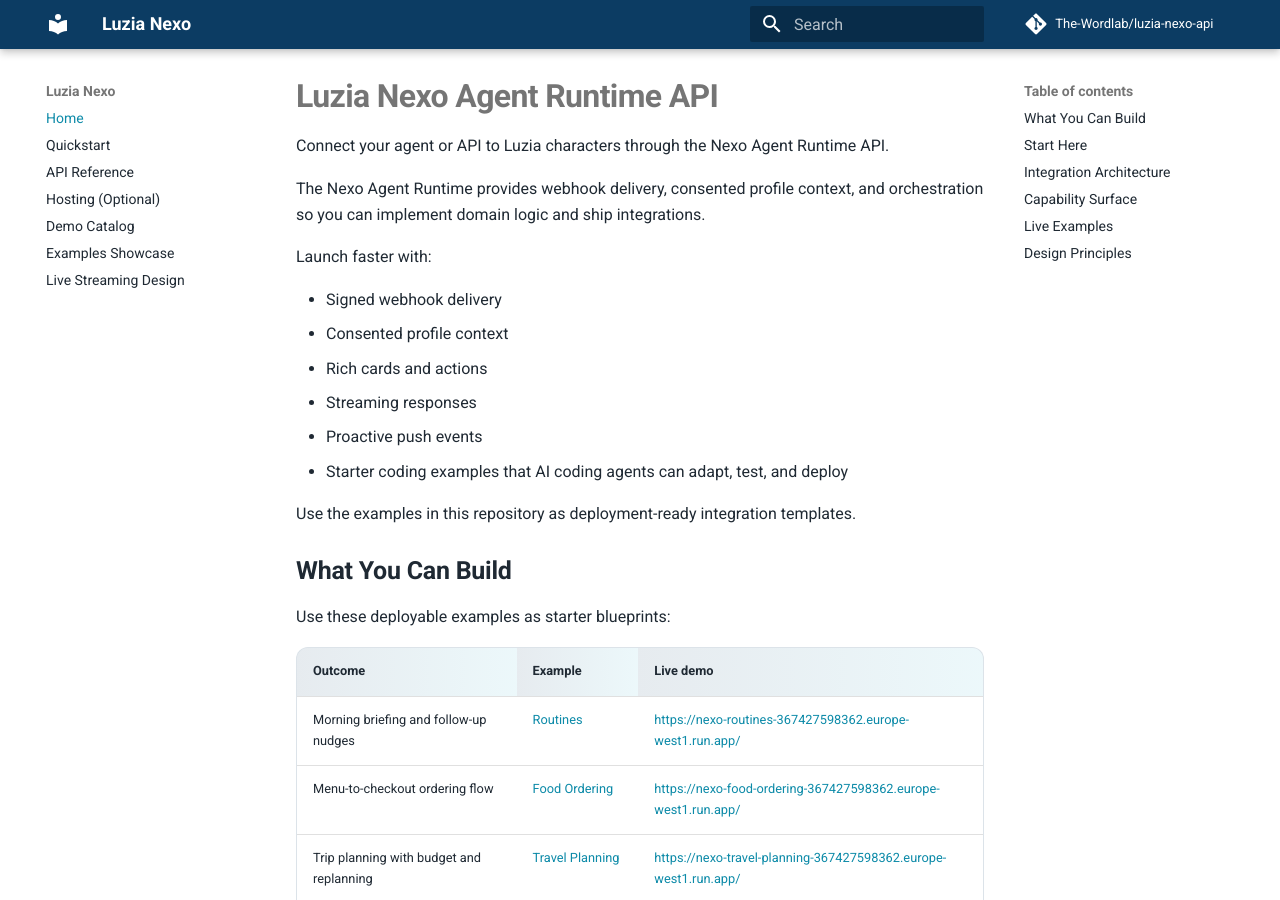
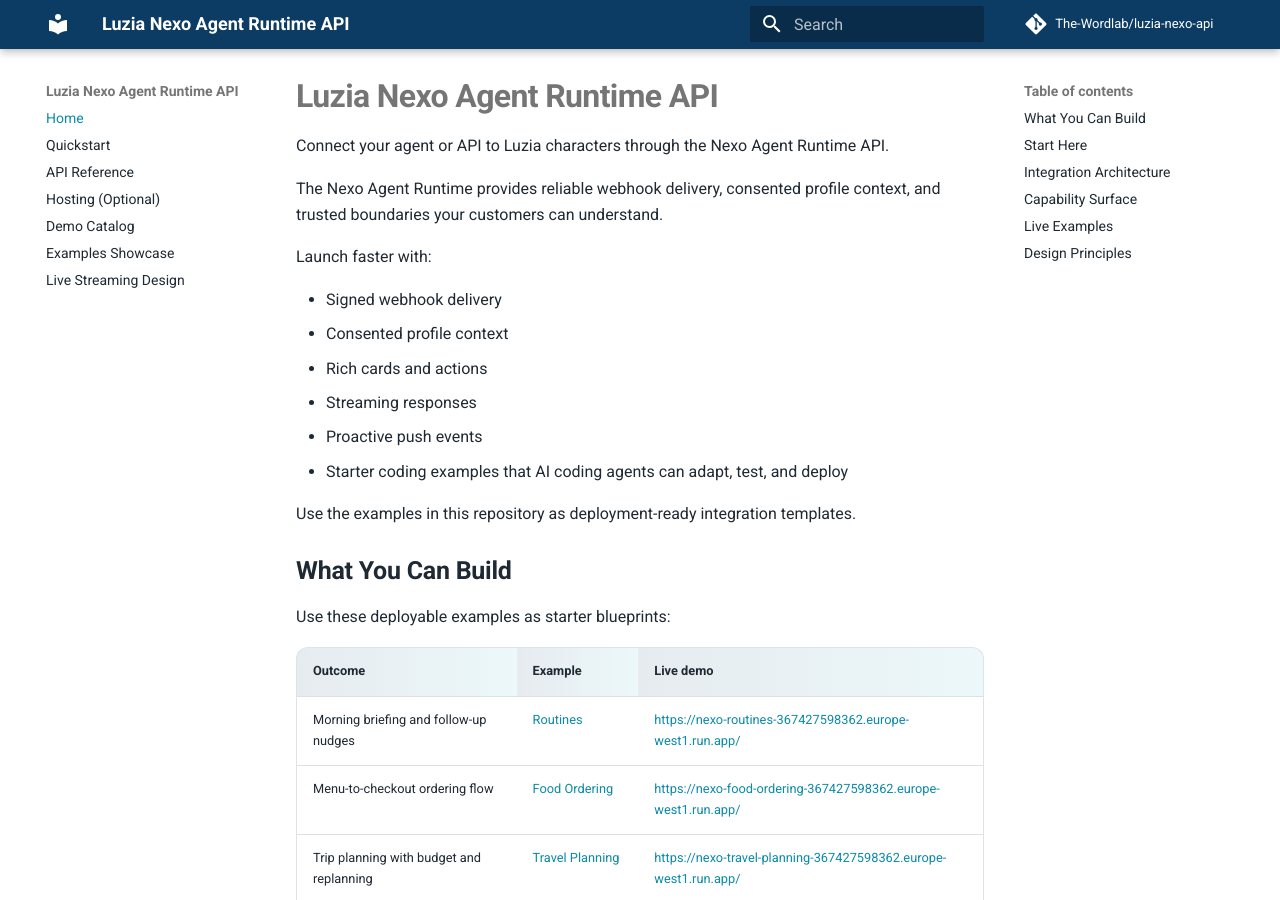
Before and after one commit to The-Wordlab/luzia-nexo-api, an MkDocs documentation site: the page built from docs/index.md, in a window 1280 px wide and 900 px high. Built offline with MkDocs 1.6.1 and Material for MkDocs 9.7.7, drawn with Linux system fonts in a browser that asks for light colours; comment, search, counter and statistics services are not loaded; some of the changed text lies outside the part shown.

Commit message:
Refine docs tone and trust framing for Agent Runtime positioning

```diff
--- a/docs/index.md
+++ b/docs/index.md
@@ -2,7 +2,7 @@
 
 Connect your agent or API to Luzia characters through the Nexo Agent Runtime API.
 
-The Nexo Agent Runtime provides webhook delivery, consented profile context, and orchestration so you can implement domain logic and ship integrations.
+The Nexo Agent Runtime provides reliable webhook delivery, consented profile context, and trusted boundaries your customers can understand.
 
 Launch faster with:
 
@@ -96,4 +96,5 @@
 - Contract-first: same schema rules across local and production.
 - Capability-first: docs describe what can be built, not only minimal setup.
 - Deployable-by-default: all server demos are deployment-ready.
+- Privacy is structural: consent and profile boundaries are part of the runtime contract.
 - Safe configuration: no secrets hardcoded in code or docs.
--- a/mkdocs.yml
+++ b/mkdocs.yml
@@ -1,5 +1,5 @@
-site_name: Luzia Nexo
-site_description: Partner Integration APIs
+site_name: Luzia Nexo Agent Runtime API
+site_description: Agent Runtime integration docs and deployable examples
 site_url: https://the-wordlab.github.io/luzia-nexo-api/
 repo_url: https://github.com/The-Wordlab/luzia-nexo-api
 repo_name: The-Wordlab/luzia-nexo-api
```
Also changed, not shown: README.md (+3 -5 lines), docs/demos.md (+1 -1 lines).
